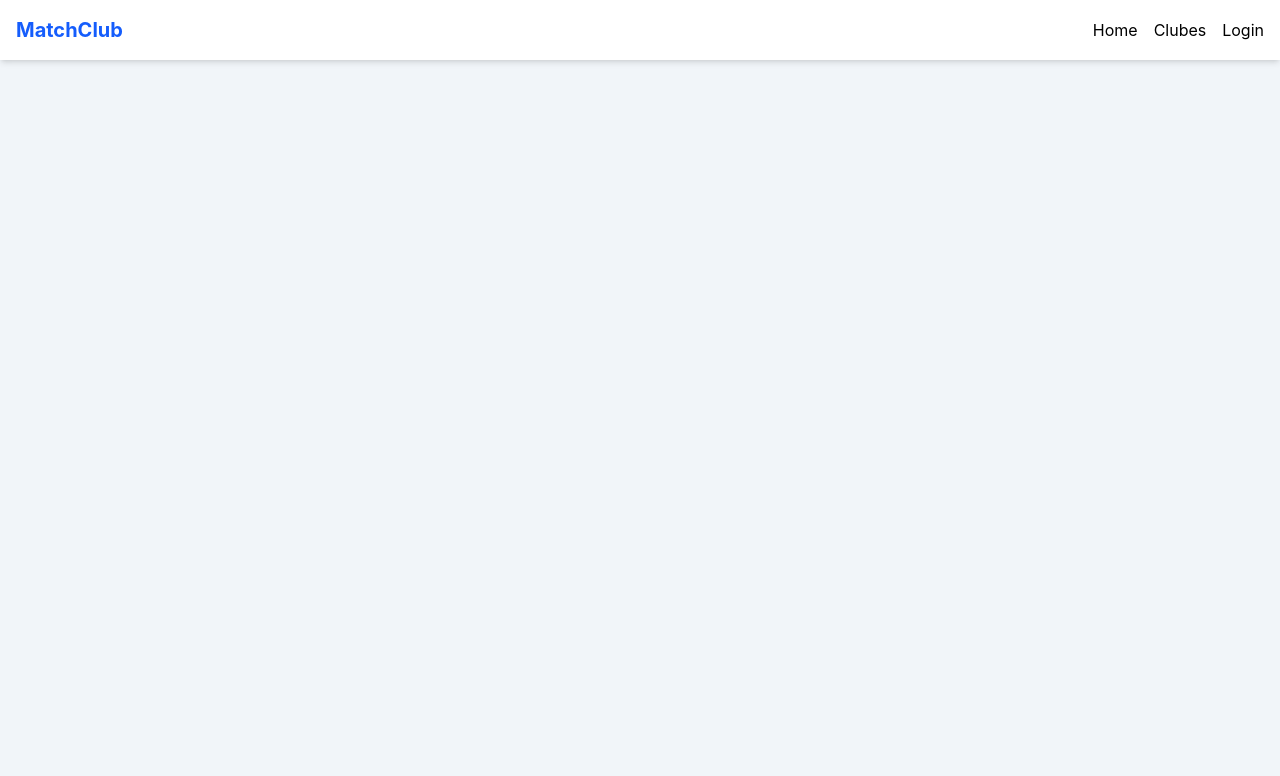
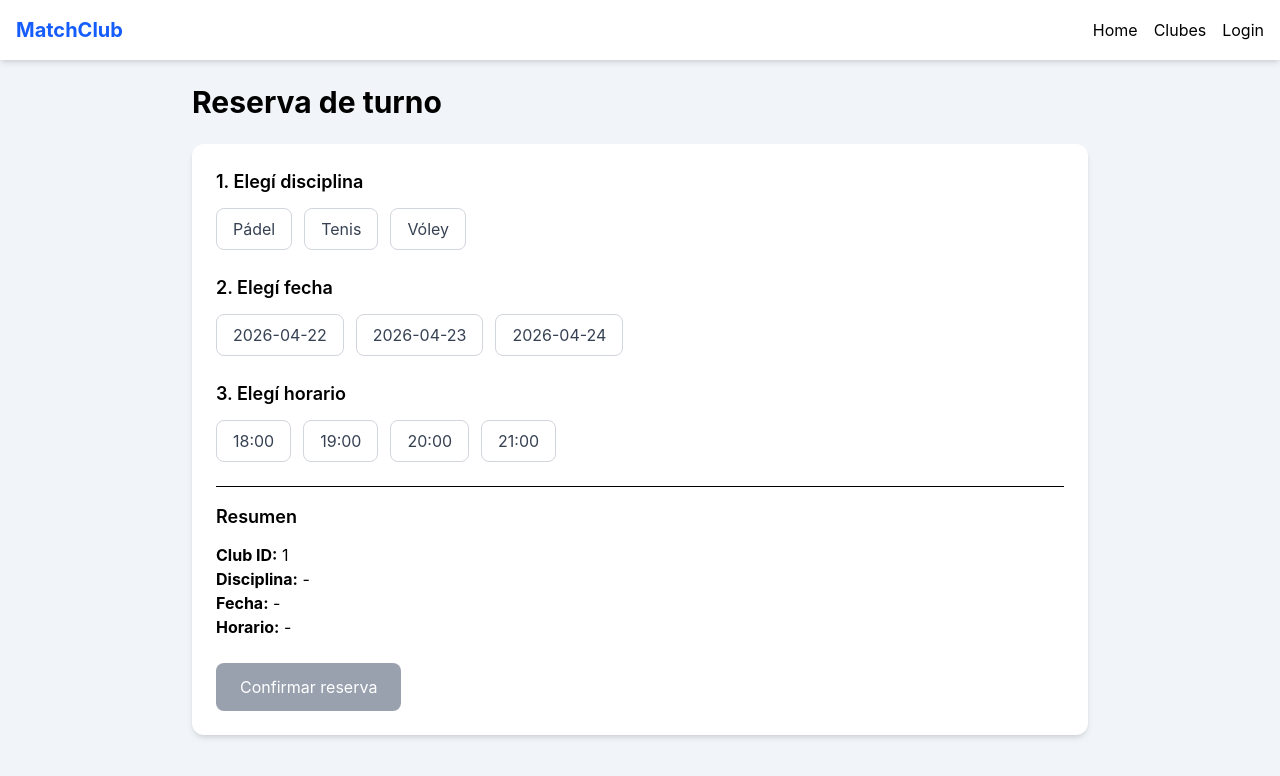
Before and after one commit to GiulianaMGatti/matchclub, a React app in the folder frontend/: page /clubs/1/booking in a window 1280 px wide. Shown: the top 776 px of the page. Built offline with nearby package versions, Linux system fonts and the light colour scheme; the HTML template or start-up script is replaced by a standard one.

Commit message:
Agrega flujo de reserva en frontend

```diff
--- a/frontend/src/App.jsx
+++ b/frontend/src/App.jsx
@@ -5,6 +5,9 @@ import Home from "./pages/Home";
 import Clubs from "./pages/Clubs";
 import Login from "./pages/Login";
 import Admin from "./pages/Admin";
+import ClubDetail from "./pages/ClubDetail";
+import Booking from "./pages/Booking";
+import BookingConfirm from "./pages/BookingConfirm";
 
 function App() {
   return (
@@ -12,6 +15,9 @@ function App() {
       <Routes>
         <Route path="/" element={<Home />} />
         <Route path="/clubs" element={<Clubs />} />
+        <Route path="/clubs/:id" element={<ClubDetail />} />
+        <Route path="/clubs/:id/booking" element={<Booking />} />
+        <Route path="/booking-confirm" element={<BookingConfirm />} />
         <Route path="/login" element={<Login />} />
         <Route path="/admin" element={<Admin />} />
       </Routes>
--- a/frontend/src/components/ClubCard.jsx
+++ b/frontend/src/components/ClubCard.jsx
@@ -1,12 +1,17 @@
-function ClubCard({ name, location }) {
+import { Link } from "react-router-dom";
+
+function ClubCard({ id, name, location }) {
   return (
     <div className="bg-white shadow-md rounded-xl p-4 w-64 hover:shadow-lg transition">
       <h2 className="text-lg font-semibold">{name}</h2>
       <p className="text-gray-500 text-sm">{location}</p>
 
-      <button className="mt-4 bg-blue-500 text-white px-4 py-2 rounded hover:bg-blue-600">
+      <Link
+        to={`/clubs/${id}`}
+        className="inline-block mt-4 bg-blue-500 text-white px-4 py-2 rounded hover:bg-blue-600"
+      >
         Ver disponibilidad
-      </button>
+      </Link>
     </div>
   );
 }
--- /dev/null
+++ b/frontend/src/pages/Booking.jsx
@@ -0,0 +1,100 @@
+import { useState } from "react";
+import { Link, useParams } from "react-router-dom";
+
+function Booking() {
+  const { id } = useParams();
+
+  const sports = ["Pádel", "Tenis", "Vóley"];
+  const dates = ["2026-04-22", "2026-04-23", "2026-04-24"];
+  const timeSlots = ["18:00", "19:00", "20:00", "21:00"];
+
+  const [selectedSport, setSelectedSport] = useState("");
+  const [selectedDate, setSelectedDate] = useState("");
+  const [selectedTime, setSelectedTime] = useState("");
+
+  return (
+    <div className="max-w-4xl mx-auto">
+      <h1 className="text-3xl font-bold mb-6">Reserva de turno</h1>
+
+      <div className="bg-white rounded-xl shadow-md p-6 space-y-6">
+        <div>
+          <h2 className="text-lg font-semibold mb-3">1. Elegí disciplina</h2>
+          <div className="flex gap-3 flex-wrap">
+            {sports.map((sport) => (
+              <button
+                key={sport}
+                onClick={() => setSelectedSport(sport)}
+                className={`px-4 py-2 rounded-lg border ${
+                  selectedSport === sport
+                    ? "bg-blue-600 text-white border-blue-600"
+                    : "bg-white text-gray-700 border-gray-300"
+                }`}
+              >
+                {sport}
+              </button>
+            ))}
+          </div>
+        </div>
+
+        <div>
+          <h2 className="text-lg font-semibold mb-3">2. Elegí fecha</h2>
+          <div className="flex gap-3 flex-wrap">
+            {dates.map((date) => (
+              <button
+                key={date}
+                onClick={() => setSelectedDate(date)}
+                className={`px-4 py-2 rounded-lg border ${
+                  selectedDate === date
+                    ? "bg-blue-600 text-white border-blue-600"
+                    : "bg-white text-gray-700 border-gray-300"
+                }`}
+              >
+                {date}
+              </button>
+            ))}
+          </div>
+        </div>
+
+        <div>
+          <h2 className="text-lg font-semibold mb-3">3. Elegí horario</h2>
+          <div className="flex gap-3 flex-wrap">
+            {timeSlots.map((time) => (
+              <button
+                key={time}
+                onClick={() => setSelectedTime(time)}
+                className={`px-4 py-2 rounded-lg border ${
+                  selectedTime === time
+                    ? "bg-green-600 text-white border-green-600"
+                    : "bg-white text-gray-700 border-gray-300"
+                }`}
+              >
+                {time}
+              </button>
+            ))}
+          </div>
+        </div>
+
+        <div className="border-t pt-4">
+          <h2 className="text-lg font-semibold mb-3">Resumen</h2>
+          <p><strong>Club ID:</strong> {id}</p>
+          <p><strong>Disciplina:</strong> {selectedSport || "-"}</p>
+          <p><strong>Fecha:</strong> {selectedDate || "-"}</p>
+          <p><strong>Horario:</strong> {selectedTime || "-"}</p>
+        </div>
+
+        <Link
+          to="/booking-confirm"
+          className={`inline-block px-6 py-3 rounded-lg text-white ${
+            selectedSport && selectedDate && selectedTime
+              ? "bg-blue-600 hover:bg-blue-700"
+              : "bg-gray-400 pointer-events-none"
+          }`}
+        >
+          Confirmar reserva
+        </Link>
+      </div>
+    </div>
+  );
+}
+
+export default Booking;
--- /dev/null
+++ b/frontend/src/pages/BookingConfirm.jsx
@@ -0,0 +1,17 @@
+function BookingConfirm() {
+  return (
+    <div className="max-w-2xl mx-auto text-center mt-16">
+      <div className="bg-white rounded-xl shadow-md p-8">
+        <h1 className="text-3xl font-bold text-green-600 mb-4">
+          ¡Reserva confirmada!
+        </h1>
+        <p className="text-gray-600">
+          Tu turno fue registrado correctamente. Más adelante acá vas a mostrar
+          el detalle real de la reserva, el estado de pago y el recordatorio.
+        </p>
+      </div>
+    </div>
+  );
+}
+
+export default BookingConfirm;
--- /dev/null
+++ b/frontend/src/pages/ClubDetail.jsx
@@ -0,0 +1,41 @@
+import { Link, useParams } from "react-router-dom";
+
+function ClubDetail() {
+  const { id } = useParams();
+
+  const club = {
+    id,
+    name: "Club Deportivo Norte",
+    location: "Buenos Aires",
+    sports: ["Pádel", "Tenis", "Vóley"],
+  };
+
+  return (
+    <div className="max-w-4xl mx-auto">
+      <h1 className="text-3xl font-bold mb-2">{club.name}</h1>
+      <p className="text-gray-600 mb-6">{club.location}</p>
+
+      <h2 className="text-xl font-semibold mb-3">Disciplinas disponibles</h2>
+
+      <div className="flex gap-3 flex-wrap mb-8">
+        {club.sports.map((sport) => (
+          <span
+            key={sport}
+            className="bg-white border px-4 py-2 rounded-lg shadow-sm"
+          >
+            {sport}
+          </span>
+        ))}
+      </div>
+
+      <Link
+        to={`/clubs/${club.id}/booking`}
+        className="inline-block bg-blue-600 text-white px-6 py-3 rounded-lg hover:bg-blue-700"
+      >
+        Reservar en este club
+      </Link>
+    </div>
+  );
+}
+
+export default ClubDetail;
--- a/frontend/src/pages/Clubs.jsx
+++ b/frontend/src/pages/Clubs.jsx
@@ -19,6 +19,7 @@ function Clubs() {
         {clubs.map((club) => (
           <ClubCard
             key={club.id}
+            id={club.id}
             name={club.name}
             location={club.location}
           />
```
